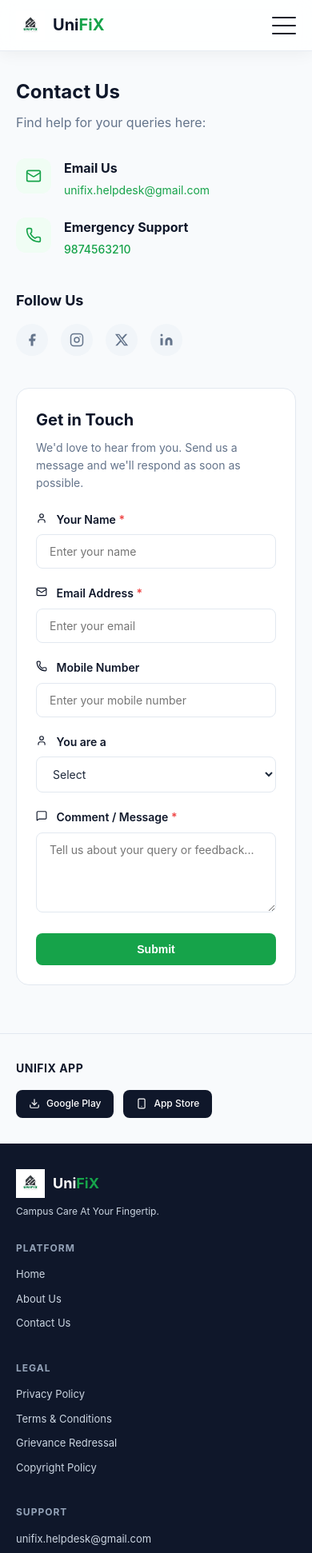
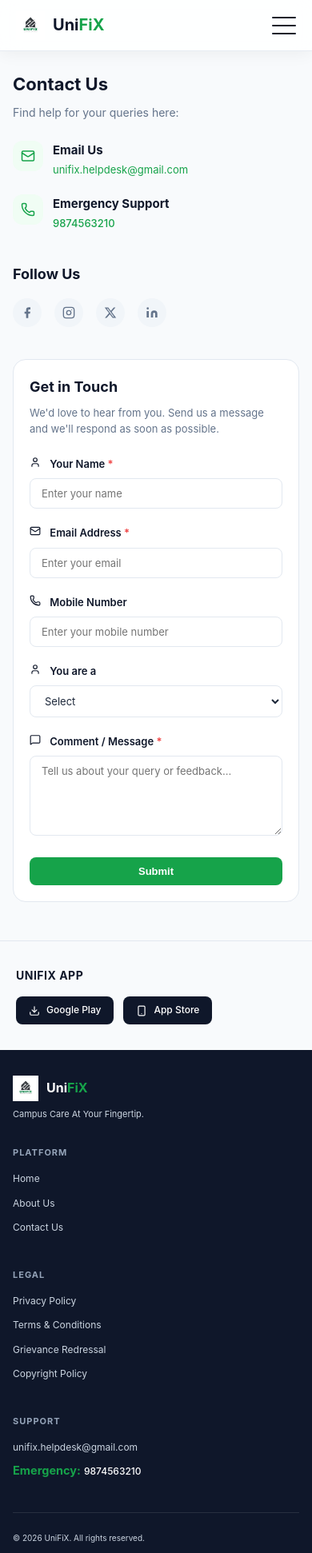
Before and after one commit to unifixofficial/unifix-app, a React (Vite) app: page /contact in a window 390 px wide. Shown: the top 1942 px of the page at 80% size. Built offline with nearby package versions, Linux system fonts and the light colour scheme.

Commit message:
fixed css

```diff
--- a/src/styles/AboutUs.css
+++ b/src/styles/AboutUs.css
@@ -251,3 +251,71 @@
     height: 60px;
   }
 }
+
+
+@media (max-width: 1024px) and (min-width: 769px) {
+  .tnc-footer-top {
+    flex-wrap: wrap;
+    gap: 40px;
+    justify-content: space-between;
+  }
+
+  .tnc-footer-links-group {
+    min-width: 140px;
+  }
+
+  .tnc-footer-bottom {
+    flex-direction: column;
+    align-items: flex-start;
+    gap: 12px;
+  }
+}
+
+@media (max-width: 768px) {
+  .tnc-footer {
+    padding: 40px 24px 32px;
+  }
+
+  .tnc-footer-top {
+    flex-direction: column;
+    gap: 32px;
+  }
+
+  .tnc-footer-bottom {
+    flex-direction: column;
+    align-items: flex-start;
+    gap: 10px;
+  }
+}
+
+@media (max-width: 480px) {
+  .tnc-footer {
+    padding: 32px 16px 24px;
+  }
+
+  .tnc-footer-brand-icon {
+    width: 32px;
+    height: 32px;
+  }
+
+  .tnc-footer-brand-name {
+    font-size: 16px;
+  }
+
+  .tnc-footer-tagline {
+    font-size: 11px;
+  }
+
+  .tnc-footer-links-group h4 {
+    font-size: 11px;
+  }
+
+  .tnc-footer-links-group ul li a {
+    font-size: 12px;
+  }
+
+  .tnc-footer-copy,
+  .tnc-footer-version {
+    font-size: 10px;
+  }
+}
--- a/src/styles/Contact.css
+++ b/src/styles/Contact.css
@@ -311,3 +311,166 @@
     font-size: 24px;
   }
 }
+
+
+
+@media (max-width: 1024px) and (min-width: 769px) {
+  .contact-footer {
+    padding: 48px 32px 32px;
+  }
+
+  .contact-footer-links {
+    gap: 60px;
+    flex-wrap: wrap;
+  }
+
+  .contact-footer-bottom {
+    flex-wrap: wrap;
+    gap: 12px;
+  }
+}
+
+@media (max-width: 768px) {
+  .contact-container {
+    padding: 32px 20px 60px;
+    flex-direction: column;
+    gap: 40px;
+  }
+
+  .contact-form {
+    padding: 24px;
+  }
+
+  .contact-title {
+    font-size: 24px;
+  }
+
+  .contact-footer {
+    padding: 40px 24px 32px;
+  }
+
+  .contact-footer-top {
+    gap: 28px;
+  }
+
+  .contact-footer-links {
+    flex-direction: column;
+    gap: 32px;
+  }
+
+  .contact-footer-bottom {
+    flex-direction: column;
+    align-items: flex-start;
+    gap: 12px;
+  }
+
+  .contact-footer-socials {
+    margin-top: 4px;
+  }
+}
+
+@media (max-width: 560px) {
+  .contact-container {
+    padding: 24px 16px 48px;
+  }
+
+  .contact-title {
+    font-size: 22px;
+  }
+
+  .contact-subtitle {
+    font-size: 14px;
+    margin-bottom: 24px;
+  }
+
+  .contact-info-item {
+    gap: 12px;
+    margin-bottom: 20px;
+  }
+
+  .contact-info-icon {
+    width: 38px;
+    height: 38px;
+  }
+
+  .contact-info-icon svg {
+    width: 18px;
+    height: 18px;
+  }
+
+  .contact-info-content h4 {
+    font-size: 15px;
+  }
+
+  .contact-info-content p {
+    font-size: 13px;
+  }
+
+  .contact-form {
+    padding: 20px;
+  }
+
+  .contact-form h3 {
+    font-size: 18px;
+  }
+
+  .contact-form p {
+    font-size: 13px;
+  }
+
+  .form-group label {
+    font-size: 13px;
+  }
+
+  .form-group input,
+  .form-group select,
+  .form-group textarea {
+    padding: 10px 14px;
+    font-size: 13px;
+  }
+
+  .submit-btn {
+    padding: 10px 20px;
+    font-size: 13px;
+  }
+
+  .social-link {
+    width: 36px;
+    height: 36px;
+  }
+
+  .social-link svg {
+    width: 16px;
+    height: 16px;
+  }
+
+  .contact-footer {
+    padding: 32px 16px 24px;
+  }
+
+  .contact-footer-links {
+    gap: 24px;
+  }
+
+  .contact-footer-col {
+    gap: 12px;
+  }
+
+  .contact-footer-col a {
+    font-size: 13px;
+  }
+
+  .contact-footer-copy,
+  .contact-footer-version {
+    font-size: 11px;
+  }
+
+  .contact-footer-socials {
+    gap: 16px;
+  }
+
+  .contact-footer-socials svg {
+    width: 18px;
+    height: 18px;
+  }
+}
--- a/src/styles/Home.css
+++ b/src/styles/Home.css
@@ -434,3 +434,90 @@
     font-size: 24px;
   }
 }
+
+
+@media (max-width: 1024px) and (min-width: 769px) {
+  .home-footer {
+    padding: 48px 32px 32px;
+  }
+
+  .home-footer-links {
+    gap: 60px;
+    flex-wrap: wrap;
+  }
+
+  .home-footer-bottom {
+    flex-wrap: wrap;
+    gap: 12px;
+  }
+}
+
+@media (max-width: 768px) {
+  .home-footer {
+    padding: 40px 24px 32px;
+  }
+
+  .home-footer-top {
+    gap: 28px;
+  }
+
+  .home-footer-links {
+    flex-direction: column;
+    gap: 32px;
+  }
+
+  .home-footer-bottom {
+    flex-direction: column;
+    align-items: flex-start;
+    gap: 12px;
+  }
+
+  .home-footer-socials {
+    margin-top: 4px;
+  }
+}
+
+@media (max-width: 560px) {
+  .home-footer {
+    padding: 32px 20px 24px;
+  }
+
+  .home-footer-logo-img {
+    width: 40px;
+    height: 40px;
+  }
+
+  .home-footer-brand {
+    font-size: 18px;
+  }
+
+  .home-footer-tagline {
+    font-size: 11px;
+  }
+
+  .home-footer-links {
+    gap: 24px;
+  }
+
+  .home-footer-col {
+    gap: 12px;
+  }
+
+  .home-footer-col a {
+    font-size: 13px;
+  }
+
+  .home-footer-copy,
+  .home-footer-version {
+    font-size: 11px;
+  }
+
+  .home-footer-socials {
+    gap: 16px;
+  }
+
+  .home-footer-socials svg {
+    width: 18px;
+    height: 18px;
+  }
+}
```
